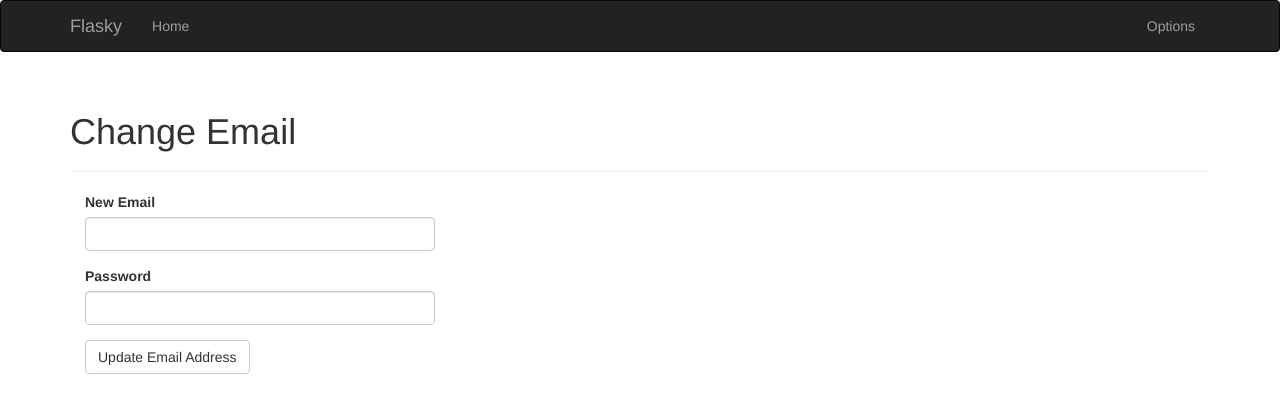
After one commit to Stephen4166/BlogSystem, a Flask app: page /auth/changeEmail in a window 1280 px wide. The commit adds this page. Shown: the top 413 px of the page. Run offline with Flask 2, Linux system fonts and the light colour scheme; a user stored in the database is signed in; tables that the repository leaves empty hold one stand-in row (values such as "Sample post"); some libraries are stand-ins or nearby versions.

Commit message:
Change Email Done

```diff
--- a/app/auth/forms.py
+++ b/app/auth/forms.py
@@ -20,6 +20,17 @@ class ChangePWForm(FlaskForm):
     ])
     password2 = PasswordField('New Password Again', validators=[DataRequired()])
     submit = SubmitField('Change Password')
+
+
+class ChangeEmailForm(FlaskForm):
+    email = StringField('New Email', validators=[DataRequired(), Length(1, 64),
+                                                 Email()])
+    password = PasswordField('Password', validators=[DataRequired()])
+    submit = SubmitField('Update Email Address')
+
+    def validate_email(self, field):
+        if User.query.filter_by(email=field.data).first():
+            raise ValidationError('Email already registered.')
 
 
 class ResetPWRequestForm(FlaskForm):
--- a/app/auth/views.py
+++ b/app/auth/views.py
@@ -3,7 +3,8 @@ from flask_login import login_user, login_required, logout_user, current_user
 
 from app import db
 from app.auth import auth
-from app.auth.forms import LoginForm, RegistrationForm, ChangePWForm, ResetPWRequestForm, ResetPWForm
+from app.auth.forms import LoginForm, RegistrationForm, ChangePWForm, ResetPWRequestForm,\
+    ResetPWForm, ChangeEmailForm
 from app.models import User
 
 from ..email import send_mail
@@ -46,6 +47,35 @@ def changePW():
         else:
             flash("Invalid password.")
     return render_template('auth/changePW.html', form=form)
+
+
+@auth.route('/changeEmail', methods=['GET', 'POST'])
+@login_required
+def changeEmail_request():
+    form = ChangeEmailForm()
+    if form.validate_on_submit():
+        if current_user.verify_password(form.password.data):
+            newEmail = form.email.data
+            token = current_user.generate_changeEmail_token(newEmail)
+            send_mail(newEmail, "Confirm your email address",
+                      'auth/email/changeEmail', user=current_user, token=token)
+            flash('An email with instructions to confirm your new email '
+                  'address has been sent to you.')
+            return redirect(url_for('main.index'))
+        else:
+            flash('Invalid email or password.')
+    return render_template('auth/changeEmail.html', form=form)
+
+
+@auth.route('/changeEmail/<token>')
+@login_required
+def changeEmail(token):
+    if current_user.changeEmail(token):
+        db.session.commit()
+        flash('Your email address has been updated.')
+    else:
+        flash('Invalid request')
+    return redirect(url_for('main.index'))
 
 
 @auth.route('/reset', methods=['GET', 'POST'])
--- /dev/null
+++ b/app/templates/auth/changeEmail.html
@@ -0,0 +1,13 @@
+{% extends "base.html" %}
+{% import "bootstrap/wtf.html" as wtf %}
+
+{% block title %}Flasky - Change Password{% endblock %}
+
+{% block page_content %}
+<div class="page-header">
+    <h1>Change Email</h1>
+</div>
+<div class="col-md-4">
+    {{ wtf.quick_form(form) }}
+</div>
+{% endblock %}
--- a/app/templates/base.html
+++ b/app/templates/base.html
@@ -31,6 +31,7 @@
                         <ul class="dropdown-menu">
                             <li><a href="{{ url_for('auth.logout') }}">Logout</a></li>
                             <li><a href="{{ url_for('auth.changePW') }}">Change Password</a></li>
+                            <li><a href="{{ url_for('auth.changeEmail_request') }}">Change Email</a></li>
                         </ul>
                     </li>
                 {% else %}
```
Also changed, not shown: app/models.py (+20 -0 lines), app/templates/auth/email/changeEmail.html (added, +7 -0 lines), app/templates/auth/email/changeEmail.txt (added, +13 -0 lines), data-dev.sqlite.
